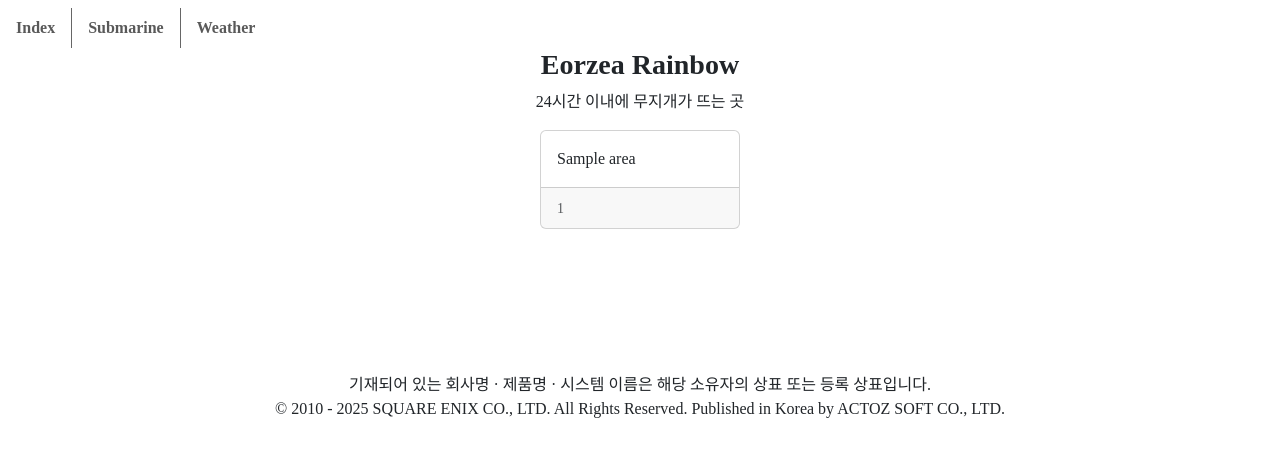
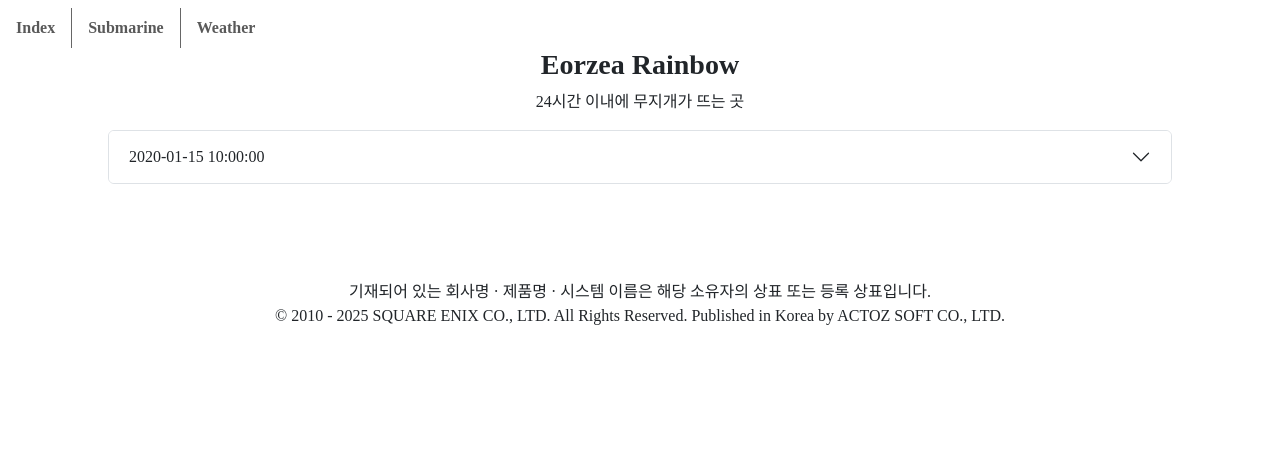
Before and after one commit to kohwj1/submarine, a Flask app: template templates/rainbow.html in a window 1280 px wide. Shown: the top 457 px of the page. Run offline with Flask 3, Linux system fonts and the light colour scheme; the template is opened without the code that fills it: most values are stand-ins (such as "Sample title", 1, 10 or a date in 2020); parts of the project's set-up code (start-up, migrations or seed data) failed here and were passed over; some web fonts are replaced.

Commit message:
changed rainbow data schema

```diff
--- a/services/weather.py
+++ b/services/weather.py
@@ -91,13 +91,16 @@ def generate_weather_period(time_type, t):
         time_list = [datetime.fromtimestamp(timestamp.get_unix_time()).isoformat().replace('T', ' ') for timestamp in EorzeaTime.weather_period(step=t)]
     return time_list
 
-def time_convert(time_type, target_time):
-    if time_type == 'et':
-        converted_time = datetime.fromtimestamp(target_time.get_eorzea_time()).isoformat()
-    else:
-        converted_time = datetime.fromtimestamp(target_time.get_unix_time()).isoformat()
+def get_current_rainbow_list():
+    place_list = []
 
-    return converted_time.replace('T', ' ')
+    for region in region_category:
+        place_list.extend(get_places(region))
+
+    result = [{'place':place.get('name_ko'), 'time':next_rainbow(place.get('name_ko'))} for place in place_list if next_rainbow(place.get('name_ko'))]
+    result.sort(key=lambda x:x['time'])
+
+    return result
 
 if __name__ == '__main__':
     get_weather_by_place_name('림사 로민사', 10)
--- a/templates/rainbow.html
+++ b/templates/rainbow.html
@@ -5,20 +5,22 @@
     <h3 class="text-center eorzea">Eorzea Rainbow</h3>
     <p class="text-center">24시간 이내에 무지개가 뜨는 곳</p>
 {% if data %}
-    <div class="row row-cols-1 row-cols-md-auto g-4 mb-5 justify-content-center">
-    {% for area in data %}
-        <div class="col">
-            <div class="card">
-                <div class="card-body">
-                    <div class="card-text">{{ area[1] }}</div>
-                </div>
-                <div class="card-footer">
-                    <small class="text-body-secondary">{{ area[0] }}</small>
-                </div>
-            </div>
-        </div>
-    {% endfor %}
+<div class="accordion" id="rainbowAccordion">
+{% for time in data %}
+  <div class="accordion-item">
+    <h2 class="accordion-header">
+      <button class="accordion-button collapsed" type="button" data-bs-toggle="collapse" data-bs-target="#collapseThree" aria-expanded="false" aria-controls="collapseThree">
+        {{ time.time }}
+      </button>
+    </h2>
+    <div id="collapseThree" class="accordion-collapse collapse" data-bs-parent="#rainbowAccordion">
+      <div class="accordion-body">
+        {{ time.place }}
+      </div>
     </div>
+  </div>
+{% endfor %}
+</div>
 {% endif %}
 </div>
 {% endblock %}
```
